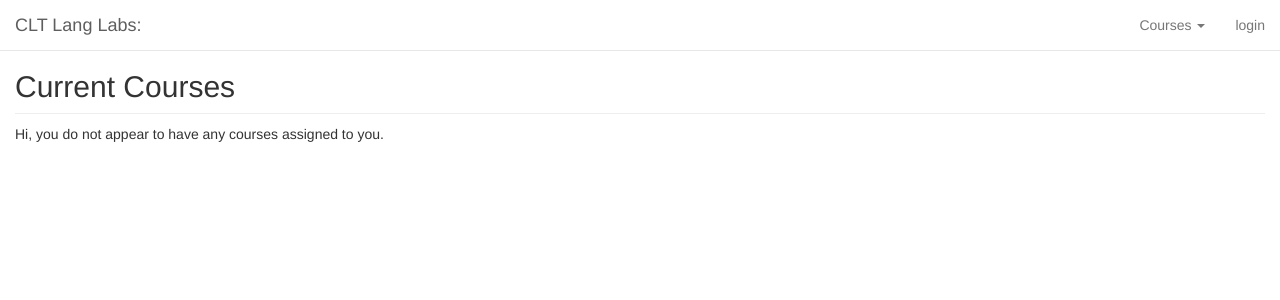
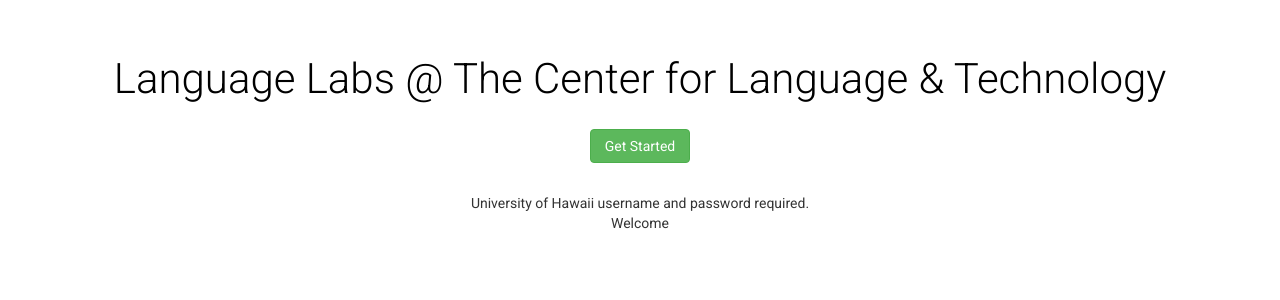
Before and after one commit to songmink/clt-langlabs, a Django app: page / in a window 1280 px wide. Shown: the top 300 px of the page. Run offline with Django 3.2, Linux system fonts and the light colour scheme; parts of the project's set-up code (start-up, migrations or seed data) failed here and were passed over; some libraries are stand-ins or nearby versions.

Commit message:
cas debugging

```diff
--- a/cltlanglab/settings/base.py
+++ b/cltlanglab/settings/base.py
@@ -73,6 +73,7 @@
 CRISPY_TEMPLATE_PACK = 'bootstrap3'
 
 LOGIN_URL = '/accounts/login/'
+LOGOUT_URL = '/accounts/logout'
 
 LOGIN_REDIRECT_URL = '/'
 
--- a/cltlanglab/settings/dev.py
+++ b/cltlanglab/settings/dev.py
@@ -47,5 +47,7 @@
 RECORDER_LICENSE = ''
 
 CAS_SERVER_URL = 'https://cas-test.its.hawaii.edu/cas/'
-CAS_REDIRECT_URL = '/'
+CAS_IGNORE_REFERER = True
+CAS_REDIRECT_URL = 'http://localhost:8000/'
 CAS_VERSION = '1'
+CAS_LOGOUT_COMPLETELY = True
--- a/cltlanglab/urls.py
+++ b/cltlanglab/urls.py
@@ -5,7 +5,7 @@
 from django.conf.urls.static import static
 admin.autodiscover()
 
-from core.views import HomeView, CourseListView, CourseIndexView, CourseCreateView, CourseUpdateView, CourseDeleteView, CourseCopyView, ActivityCreateIndexView, LessonCreateView, LessonAddView, savePost, fileUpload, subscribeCourse, changePerm, copyActivity, editLessonTitle, editEssayDraft
+from core.views import IndexView, HomeView, CourseListView, CourseIndexView, CourseCreateView, CourseUpdateView, CourseDeleteView, CourseCopyView, ActivityCreateIndexView, LessonCreateView, LessonAddView, savePost, fileUpload, subscribeCourse, changePerm, copyActivity, editLessonTitle, editEssayDraft, uhcaslogout
 from discussions.views import DiscussionCreateView, DiscussionDetailView, DiscussionUpdateView, DiscussionDeleteView
 from essays.views import EssayCreateView, EssayDetailView, EssayUpdateView, EssayDeleteView, EssayResponseUpdateView
 from overdub_discussions.views import OverdubCreateView, OverdubDetailView, OverdubUpdateView, OverdubDeleteView
@@ -53,9 +53,10 @@
     # url(r'^logout/$', 'django.contrib.auth.views.logout', name='logout'),
 
     url(r'^accounts/login/$', 'django_cas.views.login', name='login'),
-    url(r'^accounts/logout/$', 'django_cas.views.logout', name='logout'),
+    url(r'^accounts/logout/$', uhcaslogout, name='logout'),
 
     url(r'^crossdomain.xml$','flashpolicies.views.simple',{'domains': ['*']}),
-    url(r'^$', HomeView.as_view(), name='home'),
+    url(r'^home/$', HomeView.as_view(), name='home'),
+    url(r'^$', IndexView.as_view(), name='landing'),
 
 )+ static(base.MEDIA_URL, document_root=base.MEDIA_ROOT)
--- a/core/views.py
+++ b/core/views.py
@@ -1,28 +1,29 @@
 # core/views.py
 import json
 from datetime import datetime
-from django.shortcuts import render, get_object_or_404, redirect
+from django.shortcuts import get_object_or_404, redirect
 from django.http import HttpResponseRedirect, HttpResponse, HttpResponseBadRequest
 from django.contrib.auth.decorators import login_required
 from django.contrib.auth.models import User
+from urllib import urlencode
+from urlparse import urljoin
+from django.conf import settings
 
-from braces.views import LoginRequiredMixin, CsrfExemptMixin
+from braces.views import LoginRequiredMixin
 from guardian.shortcuts import assign_perm, remove_perm
 from guardian.mixins import PermissionRequiredMixin
 
 from django.views.generic.base import TemplateView
 from django.views.generic.list import ListView
 from django.views.generic import DetailView, CreateView
-from django.views.generic.edit import FormView, UpdateView, DeleteView
-from django.views.decorators.csrf import csrf_exempt
+from django.views.generic.edit import UpdateView, DeleteView
 from django.core.urlresolvers import reverse_lazy
 from django.core.exceptions import PermissionDenied
 from itertools import chain
-from datetime import datetime
 
 from core.mixins import CourseListMixin, ActivityListMixin, UsersWithPermsMixin, FakeDeleteMixin
 
-from .models import AbstractActivity, ActivityCollection, Lesson, Post, Document
+from .models import ActivityCollection, Lesson, Post, Document
 
 from discussions.models import DiscussionActivity
 from essays.models import EssayActivity, EssayResponse
@@ -30,7 +31,19 @@
 
 
 class IndexView(TemplateView):
+    ''' -- Landing page of cltlanglabs '''
     template_name = 'index.html'
+
+    def get_context_data(self, **kwargs):
+        context = super(IndexView, self).get_context_data(**kwargs)
+        mood = datetime.now().time().second/60.0
+        if mood > .80:
+            context['moodtext'] = 'white'
+        else:
+            context['moodtext'] = 'black'
+
+        context['moodlight'] = '%.2f' % (mood)
+        return context
 
 
 class HomeView(LoginRequiredMixin, CourseListMixin, TemplateView):
@@ -416,3 +429,13 @@
             return HttpResponse('Success')
         else:
             return HttpResponseBadRequest()
+
+def uhcaslogout(request):
+    from django.contrib.auth import logout
+    logout(request)
+    logouturl = urljoin(settings.CAS_SERVER_URL, 'logout')
+    protocol = ('http://', 'https://')[request.is_secure()]
+    host = request.get_host()
+    logouturl += '?' + urlencode({'service': protocol + host })
+
+    return HttpResponseRedirect(logouturl)
--- a/templates/base.html
+++ b/templates/base.html
@@ -30,7 +30,7 @@
             <span class="icon-bar"></span>
             <span class="icon-bar"></span>
           </button>
-          <a class="navbar-brand" href="{% url 'home' %}">CLT Lang Labs:</a>
+          <a class="navbar-brand" href="{% url 'home' %}">CLT Lang Labs</a>
         </div>
         <div class="navbar-collapse collapse">
           <ul class="nav navbar-nav">
--- a/templates/course_list.html
+++ b/templates/course_list.html
@@ -63,7 +63,7 @@
 			        	<a href="{% url 'subscribe_course' course.accesscode %}" class="btn btn-success btn-sm" role="button"> &nbsp;JOIN NOW <span class="glyphicon glyphicon-chevron-right"></span>&nbsp; </a>
 		        	{% endif %}
 	        	{% else %}
-	        	Request accesscode from instructor.
+	        	<a><small data-toggle="modal" data-target=".courseSubscribe" style="cursor:pointer;"> <i class="fa fa-book"></i> Subscribe (requires access code)</small></a> <br> <small>or Request access code from instructor.</small>
 	        	{% endif %}
 	        </p>
 		</div>
--- a/templates/home.html
+++ b/templates/home.html
@@ -7,26 +7,48 @@
 
 <div class="row" >
 	{% for course in course_list %}
-	    {% get_obj_perms user for course as "course_temp_perms" %}
+	{% get_obj_perms user for course as "course_temp_perms" %}
 	    {% if course.is_active or "edit_course" in course_temp_perms %}
 		    {% if course.is_active %}
-				<div class="col-xs-3" style="border-top: 1px solid #bdc3c7;border-left: 1px solid #bdc3c7; width:23%; margin-left:1%; margin-right:1%;box-shadow: 5px 5px 5px #888888;">
-					<div class='col-xs-12 text-left' style='padding:4px 0px 0px ;min-height:64px;font-size:1.4em;overflow:auto;'><a href="{{ course.get_absolute_url }}" style="vertical-align:middle;font-family: "Lucida Sans Unicode", "Lucida Grande", sans-serif;">{{course.title}}</a></div>
-					<div class='col-xs-12 text-left' style='padding: 8px 0px 6px; max-height:106px; overflow:scroll;'>{{course.description}}</div>
-					<div class="col-xs-12 text-left text-muted" style="padding: 8px 0px 5px;"><span class=''><em>-with</em></span> <span class=''> &nbsp;<i class="fa fa-graduation-cap"></i>{% for courseInstructor in course.get_private_users %} {% if not  courseInstructor.is_superuser %}<u>{{courseInstructor}}&nbsp;</u> {% endif %} {% endfor %} &nbsp;&nbsp;<i class="fa fa-user"></i>&nbsp;{{course.get_user_num}}</span></div>
+				<div class="col-md-3">
+					<div class='col-xs-12 text-left'><a href="{{ course.get_absolute_url }}"><h3>{{course.title}}</h3></a></div>
+					<div class='col-xs-12 text-left'>{{course.description}}</div>
+					<div class="col-xs-12 text-left text-muted">
+						<span class=''><em>-with</em></span>
+						<span> &nbsp;<i class="fa fa-graduation-cap"></i>
+							{% for courseInstructor in course.get_private_users %}
+								{% if not  courseInstructor.is_superuser %}
+									<u>{{courseInstructor}}&nbsp;</u>
+								{% endif %}
+							{% endfor %} &nbsp;&nbsp;
+							<i class="fa fa-user"></i>&nbsp;{{course.get_user_num}}
+						</span>
+					</div>
 				</div>
 
 		    {% else %}
-				<div class="col-xs-3" style="border-top: 1px solid #bdc3c7;border-left: 1px solid #bdc3c7; width:23%; margin-left:1%; margin-right:1%;box-shadow: 5px 5px 5px #888888;">
-					<div class='col-xs-12 text-left' style='padding:4px 0px 0px ;min-height:64px;font-size:1.4em;overflow:auto;opacity: 0.7;'><a href="{{ course.get_absolute_url }}" class='text-muted' style="vertical-align:middle;font-family: "Lucida Sans Unicode", "Lucida Grande", sans-serif;">{{course.title}}</a></div>
-					<div class='col-xs-12 text-left text-muted' style='padding: 8px 0px 6px; max-height:106px; overflow:scroll;opacity: 0.7;'>{{course.description}}</div>
-					<div class="col-xs-12 text-left text-muted" style="padding: 8px 0px 5px;"><span class=''><em>-with</em></span> <span class=''> &nbsp;<i class="fa fa-graduation-cap"></i>{% for courseInstructor in course.get_private_users %} {% if not  courseInstructor.is_superuser %}<u>{{courseInstructor}}&nbsp;</u> {% endif %} {% endfor %} &nbsp;&nbsp;<i class="fa fa-user"></i>&nbsp;{{course.get_user_num}}</span></div>
-					<div class='col-xs-12 text-center' style="z-index:1;position: absolute;color:white;font-size:1.5em;bottom:0px;background-color:#d9534f;left:0px;opacity: 1.0;"> DEACTIVATED</div>
+				<div class="col-md-3">
+					<div class='col-xs-12 text-left'><a href="{{ course.get_absolute_url }}" class='text-muted'><h3>{{course.title}} <small>(DEACTIVATED)</small></h3></a></div>
+					<div class='col-xs-12 text-left text-muted'>{{course.description}}</div>
+					<div class="col-xs-12 text-left text-muted">
+						<span class=''><em>-with</em></span>
+						<span> &nbsp;<i class="fa fa-graduation-cap"></i>
+							{% for courseInstructor in course.get_private_users %}
+								{% if not  courseInstructor.is_superuser %}
+									<u>{{courseInstructor}}&nbsp;</u>
+								{% endif %}
+							{% endfor %} &nbsp;&nbsp;
+							<i class="fa fa-user"></i>&nbsp;{{course.get_user_num}}
+						</span>
+					</div>
+
 				</div>
 		    {% endif %}
 		{% endif %}
 	{% empty %}
-    	<div class="col-md-12">Hi, you do not appear to have any courses assigned to you.</div>
+    	<div class="col-md-12">
+    		<p class="center-block lead" style="padding: 100px">Hi, you do not appear to have any courses assigned to you. Try searching for your course <a href="{% url 'course_list' %}" class="btn btn-success">here</a>.</p>
+    	</div>
 	{% endfor %}
 </div>
 {% endblock contentwrap %}
--- a/templates/index.html
+++ b/templates/index.html
@@ -1,11 +1,55 @@
-<!-- root.html -->
-{% extends "base.html" %}
+<!-- landing.html -->
 {% load staticfiles %}
 
+<!DOCTYPE html>
+<html lang="en">
+	<head>
+		<!-- Google Font -->
+		<link href='http://fonts.googleapis.com/css?family=Roboto:300,400,500,300' rel='stylesheet' type='text/css'>
+		<meta charset="utf-8">
+		<meta http-equiv="X-UA-Compatible" content="IE=edge">
+		<meta name="viewport" content="width=device-width, initial-scale=1">
+		<title>CLT Language Labs</title>
 
-{% block contentwrap %}
+		<!-- Bootstrap -->
+		<link href="{% static "bootstrap/dist/css/bootstrap.min.css" %}" rel="stylesheet">
 
-<h2 class="page-header">Language Labs @ The Center for Language and Technology</h2>
+		<!-- The Bootstrap template named "Starter Template barebones " -->
+		<link href="{% static "css/dashboard.css" %}" rel="stylesheet">
+		<style type="text/css">
+			body {
+				font-family: 'Roboto', sans-serif;
+				background: rgba(222,184,125, white);
+			}
+			.title {
+				color: black;
+				font-weight: 300;
+			}
+		</style>
+	</head>
+	<body>
+	 	<div class="container-fluid">
+			<div class="row">
+				<div class="col-md-12 text-center">
+					<div class="lead title" style="font-size: 3em;">
+						Language Labs @ The Center for Language & Technology
+					</div>
+				</div>
 
+				<div class="col-md-12">
+					<div class="btn-group btn-group-justified center-block" style="width: 100px;">
+						<a href="{% url 'home' %}" class="btn btn-success">Get Started</a>
+					</div>
+				</div>
+				<p>&nbsp;</p>
+				<div class="col-md-12">
+					<div class="center-block text-center">University of Hawaii username and password required.</div>
+				</div>
 
-{% endblock contentwrap %}
+				<div class="col-md-12">
+					<div class="center-block text-center">Welcome</div>
+				</div>
+
+			</div>
+		</div>
+	</body>
```
